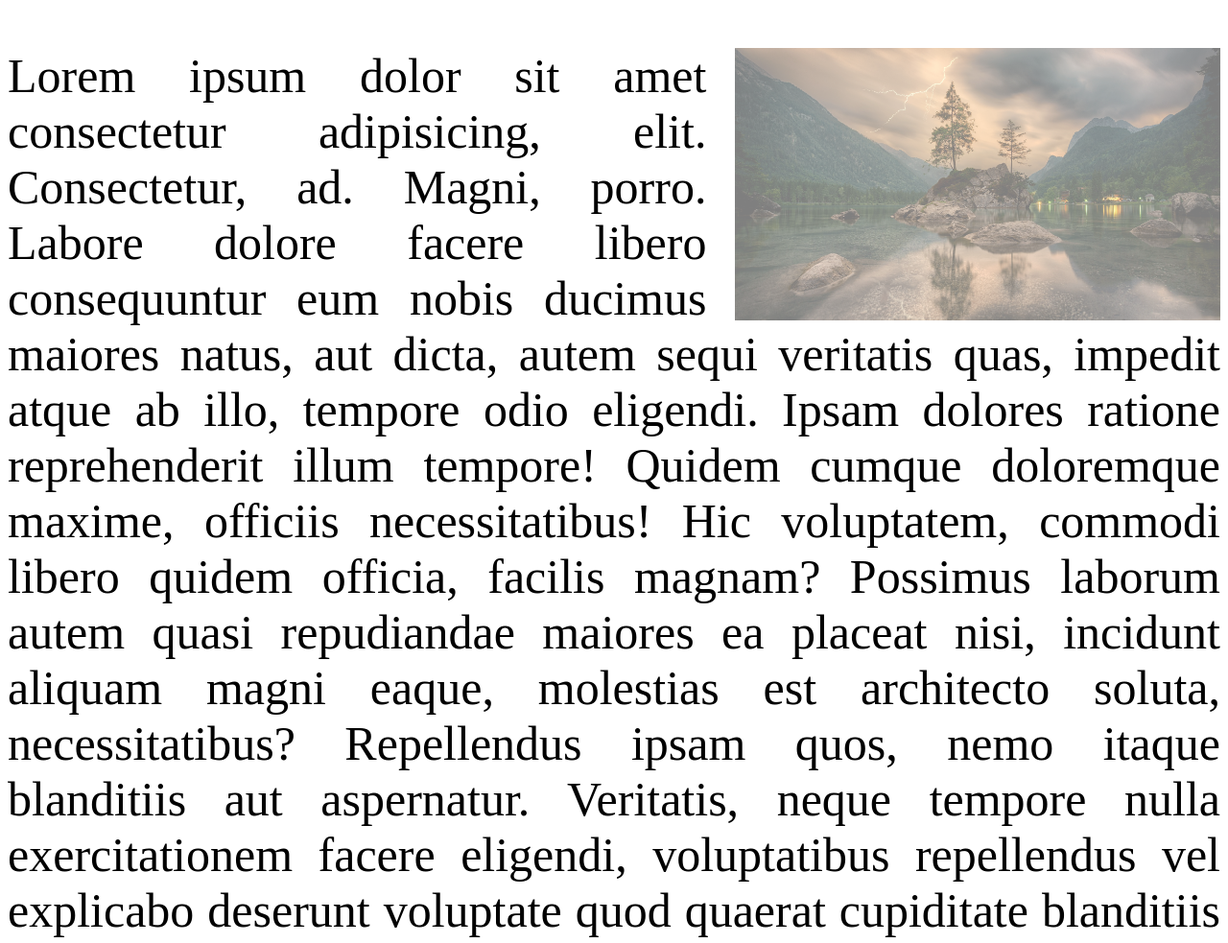
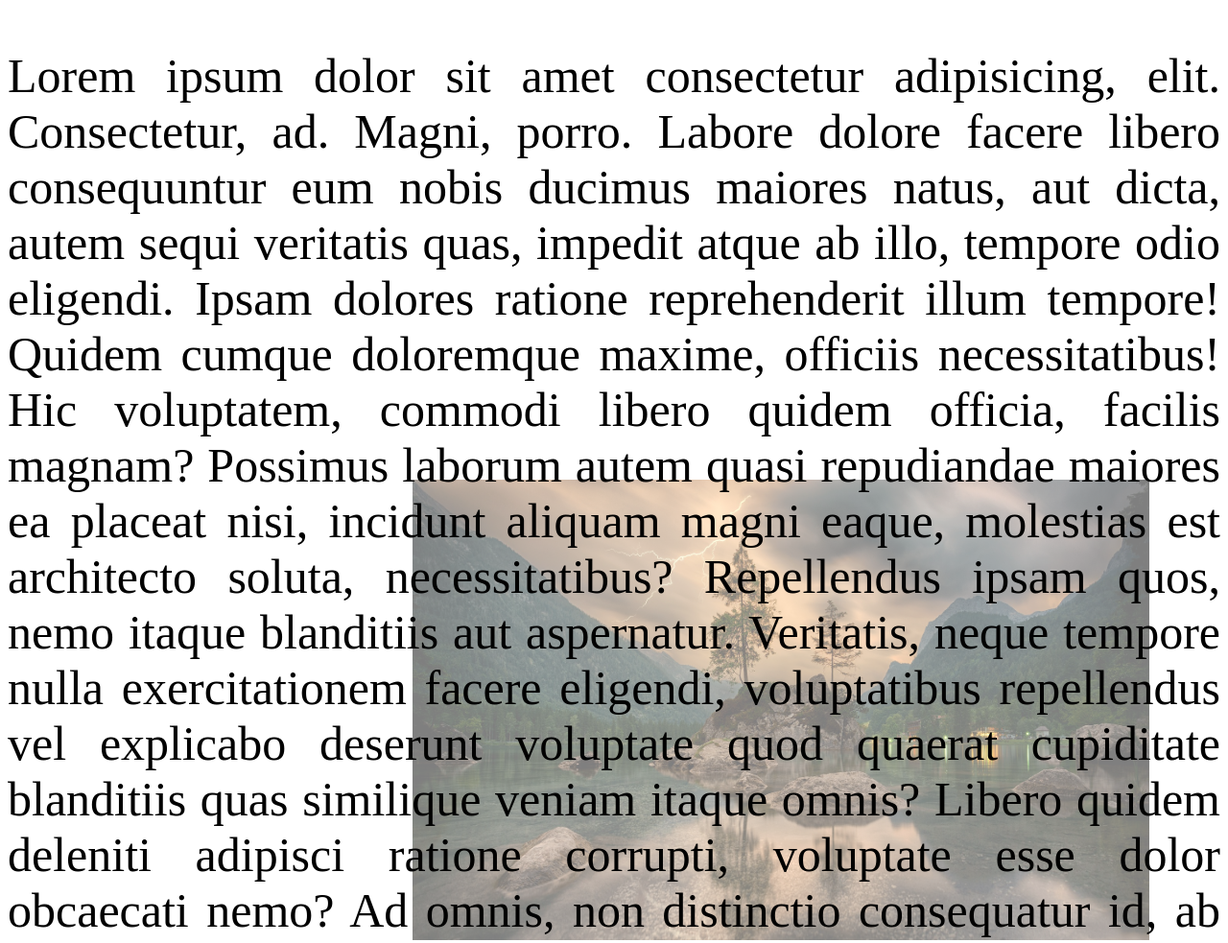
Before and after one commit to Tanvir180/Wd-25, a plain HTML site: page float_css.html in a window 1280 px wide. Shown: the top 983 px of the page at 96% size. Drawn offline with Linux system fonts and the light colour scheme.

Commit message:
ancor-fontaswome

```diff
--- a/float_css.html
+++ b/float_css.html
@@ -6,15 +6,20 @@
 	<title>Document</title>
 	<style type="text/css">
 		img{
-			height: 40%;
-			width: 40%;
-			float: right;
+			height: 60%;
+			width: 60%;
+			/*float: right;*/
 			padding-left: 30px;
+			position: absolute;
 			opacity: 0.5;
+			left: 400px;
+			top: 500px;
+			z-index: -1;  /*eta korle img tAKe lekhar pichone reke dice*/
 		}
 		p{
 			font-size: 50px;
 			text-align: justify;
+			/*opacity: 5;*/
 
 		}
 	</style>
```
Also changed, not shown: Position_rel_css.html (+1 -1 lines), git_upload.html (added, +1 -0 lines), external_css.html (renamed from externalcss.html).
